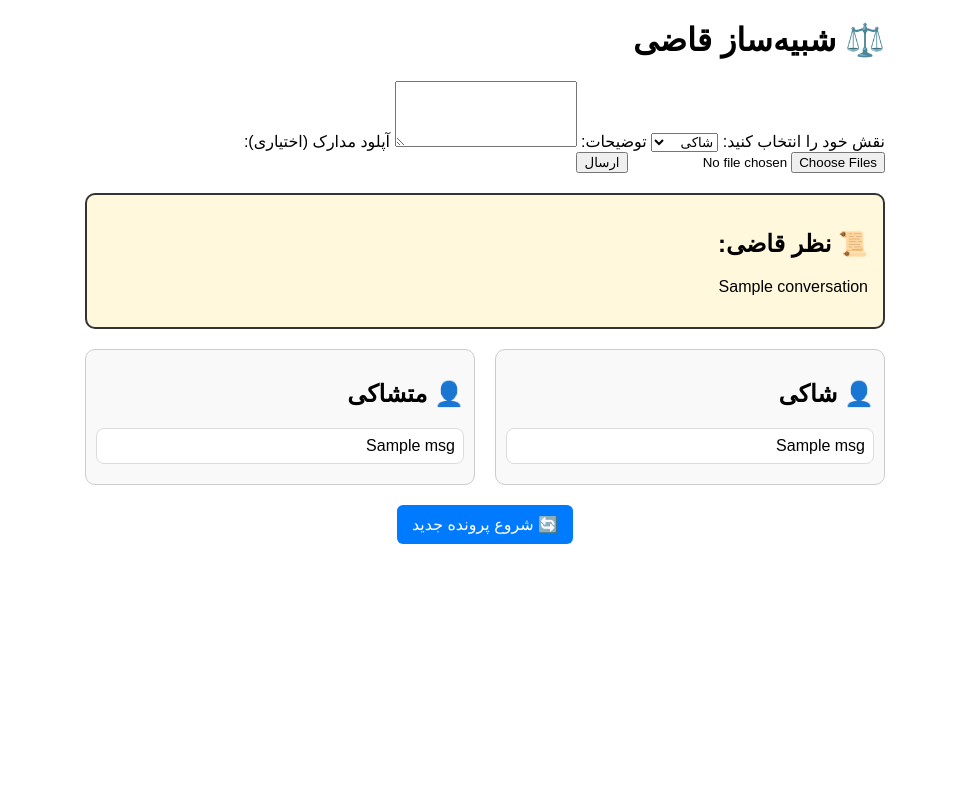
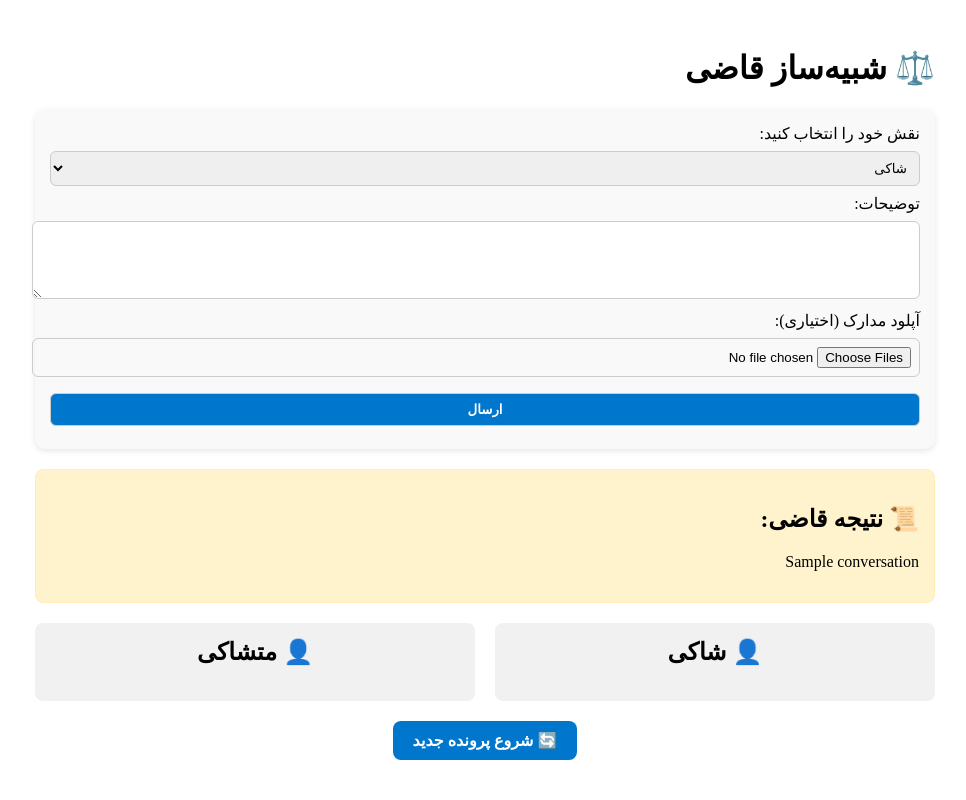
Before and after one commit to infomanian/judge, a Flask app: template templates/index.html in a window 1280 px wide. Shown: the whole page, without its empty margins (155-1121 px from the left). Run offline with Flask 3, Linux system fonts and the light colour scheme; the template is opened without the code that fills it: most values are stand-ins (such as "Sample title", 1, 10 or a date in 2020).

Commit message:
back to prima

```diff
--- a/app.py
+++ b/app.py
@@ -1,60 +1,69 @@
 import os
+import base64
 from flask import Flask, render_template, request, session
 from anthropic import Anthropic
 
 app = Flask(__name__)
-app.secret_key = os.getenv("SESSION_SECRET", "replace-me")
 
-client = Anthropic(api_key=os.getenv("ANTHROPIC_API_KEY"))
+ANTHROPIC_API_KEY = os.getenv("ANTHROPIC_API_KEY")
 # ANTHROPIC_MODEL = os.getenv("ANTHROPIC_MODEL", "claude-opus-4-1-20250805")
 ANTHROPIC_MODEL = os.getenv("ANTHROPIC_MODEL", "claude-sonnet-4-20250514")
+client = Anthropic(api_key=ANTHROPIC_API_KEY)
+app.secret_key = os.getenv("SESSION_SECRET", "amir")
+conversation_history = []
+
+def build_prompt(role, text, files):
+    file_descriptions = []
+    for f in files:
+        if f and f.filename:
+            content = f.read()
+            mime = f.mimetype or "application/octet-stream"
+            if mime.startswith("image/"):
+                file_descriptions.append(f"[تصویر آپلود شد: {f.filename}]")
+            else:
+                try:
+                    decoded = content.decode("utf-8")
+                    file_descriptions.append(f"[فایل متنی {f.filename}: {decoded[:500]}...]")
+                except:
+                    file_descriptions.append(f"[فایل باینری {f.filename}]")
+    return f"👤 {role}: {text}\nمدارک: {'; '.join(file_descriptions) if file_descriptions else 'بدون مدرک'}"
 
 @app.route("/", methods=["GET", "POST"])
 def index():
-    # اگه کاربر کیس جدید شروع کرد → تاریخچه پاک بشه
-    if request.method == "GET":
-        session["conversation_history"] = []
-        session["claimant_messages"] = []
-        session["defendant_messages"] = []
-        return render_template("index.html")
-
-    role = request.form.get("role")
-    text = request.form.get("text")
-    files = request.files.getlist("files")
-
     if "conversation_history" not in session:
         session["conversation_history"] = []
-        session["claimant_messages"] = []
-        session["defendant_messages"] = []
 
-    # متن ورودی رو به تاریخچه اضافه کن
-    msg = f"{role}: {text}"
-    session["conversation_history"].append(msg)
+    response_text = None
 
-    if role == "شاکی":
-        session["claimant_messages"].append(text)
-    elif role == "متشاکی":
-        session["defendant_messages"].append(text)
+    # پاک کردن تاریخچه وقتی کاربر کیس جدید میخواد
+    if request.method == "GET" and request.args.get("new_case") == "1":
+        session["conversation_history"] = []
 
-    # پرامپت کامل بسازیم
-    prompt = "\n\n".join(session["conversation_history"])
+    if request.method == "POST":
+        role = request.form.get("role")
+        text = request.form.get("text")
+        files = request.files.getlist("files")
+        user_input = build_prompt(role, text, files)
 
-    # پاسخ قاضی
-    resp = client.messages.create(
-        model=ANTHROPIC_MODEL,
-        max_tokens=500,
-        messages=[{"role": "user", "content": prompt}]
-    )
-    response_text = resp.content[0].text
+        if "conversation_history" not in session:
+            session["conversation_history"] = []
 
-    session["conversation_history"].append(f"🤖 قاضی: {response_text}")
+        session["conversation_history"].append(f"{role}: {text}")
+
+        prompt = "\n\n".join(session["conversation_history"])
+        resp = client.messages.create(
+            model=ANTHROPIC_MODEL,
+            max_tokens=800,
+            messages=[{"role": "user", "content": prompt}]
+        )
+        response_text = resp.content[0].text
+        session["conversation_history"].append(f"🤖 قاضی: {response_text}")
 
     return render_template(
         "index.html",
         conversation=response_text,
-        claimant_history=session["claimant_messages"],
-        defendant_history=session["defendant_messages"]
+        history=session.get("conversation_history", [])
     )
 
 if __name__ == "__main__":
-    app.run(host="0.0.0.0", port=5000)
+    app.run(host="0.0.0.0", port=int(os.getenv("PORT", 5000)))
--- a/static/style.css
+++ b/static/style.css
@@ -1,46 +1,90 @@
 .container {
-  max-width: 800px;
+  max-width: 900px;
   margin: auto;
+  padding: 20px;
   direction: rtl;
-  font-family: sans-serif;
+}
+
+form {
+  margin-bottom: 20px;
+  background: #f9f9f9;
+  padding: 15px;
+  border-radius: 10px;
+  box-shadow: 0 2px 6px rgba(0,0,0,0.1);
+}
+
+textarea, select, input, button {
+  width: 100%;
+  margin: 8px 0;
+  padding: 8px;
+  border-radius: 6px;
+  border: 1px solid #ccc;
+}
+
+button {
+  background: #0077cc;
+  color: #fff;
+  font-weight: bold;
+  cursor: pointer;
+}
+
+button:hover {
+  background: #005fa3;
+}
+
+.response.judge-box {
+  background: #fff3cd;
+  border: 1px solid #ffeeba;
+  padding: 15px;
+  border-radius: 8px;
+  margin: 20px 0;
 }
 
 .history-grid {
-  display: flex;
-  justify-content: space-between;
+  display: grid;
+  grid-template-columns: 1fr 1fr;
+  gap: 20px;
   margin-top: 20px;
-  gap: 20px;
 }
 
-.history-box {
-  flex: 1;
-  border: 1px solid #ccc;
-  padding: 10px;
-  border-radius: 10px;
-  background: #f9f9f9;
+.party-column {
+  background: #f1f1f1;
+  padding: 15px;
+  border-radius: 8px;
+}
+
+.party-column h2 {
+  margin-top: 0;
+  text-align: center;
 }
 
 .msg-box {
-  background: white;
-  padding: 8px;
-  margin-bottom: 10px;
-  border: 1px solid #ddd;
-  border-radius: 8px;
+  background: #fff;
+  padding: 10px;
+  margin: 10px 0;
+  border-radius: 6px;
+  box-shadow: 0 1px 4px rgba(0,0,0,0.1);
 }
 
-.response {
-  margin-top: 20px;
-  padding: 15px;
-  border: 2px solid #333;
-  border-radius: 10px;
-  background: #fff8dc;
+.msg-box.claimant {
+  border-right: 4px solid #0077cc;
+}
+
+.msg-box.defendant {
+  border-right: 4px solid #cc0000;
 }
 
 .btn-back {
   display: inline-block;
-  padding: 10px 15px;
-  background: #007BFF;
-  color: white;
-  border-radius: 6px;
+  padding: 10px 20px;
+  background-color: #0077cc;
+  color: #fff;
   text-decoration: none;
+  border-radius: 8px;
+  font-weight: bold;
+  transition: background 0.3s;
 }
+
+.btn-back:hover {
+  background-color: #005fa3;
+}
--- a/templates/index.html
+++ b/templates/index.html
@@ -10,6 +10,7 @@
 <body>
   <div class="container">
     <h1>⚖️ شبیه‌ساز قاضی</h1>
+
     <form method="POST" enctype="multipart/form-data">
       <label for="role">نقش خود را انتخاب کنید:</label>
       <select name="role" required>
@@ -27,42 +28,37 @@
     </form>
 
     {% if conversation %}
-    <div class="response">
-      <h2>📜 نظر قاضی:</h2>
+    <div class="response judge-box">
+      <h2>📜 نتیجه قاضی:</h2>
       <p>{{ conversation }}</p>
     </div>
     {% endif %}
 
+    {% if history %}
     <div class="history-grid">
-      <div class="history-box claimant">
+      <!-- بخش شاکی -->
+      <div class="party-column">
         <h2>👤 شاکی</h2>
-        {% if claimant_history %}
-          {% for msg in claimant_history %}
-            <div class="msg-box">{{ msg }}</div>
-          {% endfor %}
-        {% else %}
-          <p>هنوز توضیحی وارد نشده</p>
-        {% endif %}
+        {% for msg in history if msg.startswith("شاکی") %}
+        <div class="msg-box claimant">{{ msg }}</div>
+        {% endfor %}
       </div>
 
-      <div class="history-box defendant">
+      <!-- بخش متشاکی -->
+      <div class="party-column">
         <h2>👤 متشاکی</h2>
-        {% if defendant_history %}
-          {% for msg in defendant_history %}
-            <div class="msg-box">{{ msg }}</div>
-          {% endfor %}
-        {% else %}
-          <p>هنوز توضیحی وارد نشده</p>
-        {% endif %}
+        {% for msg in history if msg.startswith("متشاکی") %}
+        <div class="msg-box defendant">{{ msg }}</div>
+        {% endfor %}
       </div>
     </div>
+    {% endif %}
 
-    {% if conversation %}
+    {% if history %}
     <div style="margin-top: 20px; text-align: center;">
-      <a href="/" class="btn-back">🔄 شروع پرونده جدید</a>
+      <a href="/?new_case=1" class="btn-back">🔄 شروع پرونده جدید</a>
     </div>
     {% endif %}
   </div>
 </body>
-
 </html>
```
